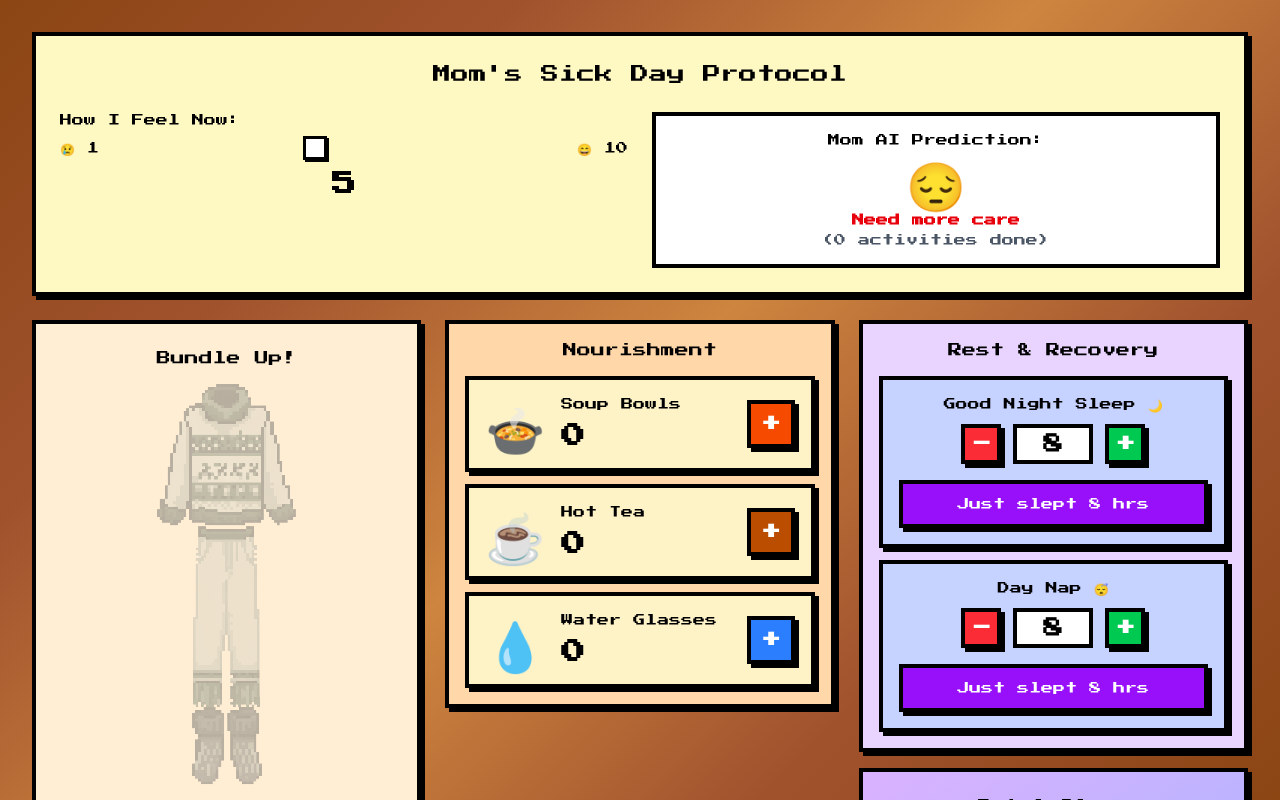
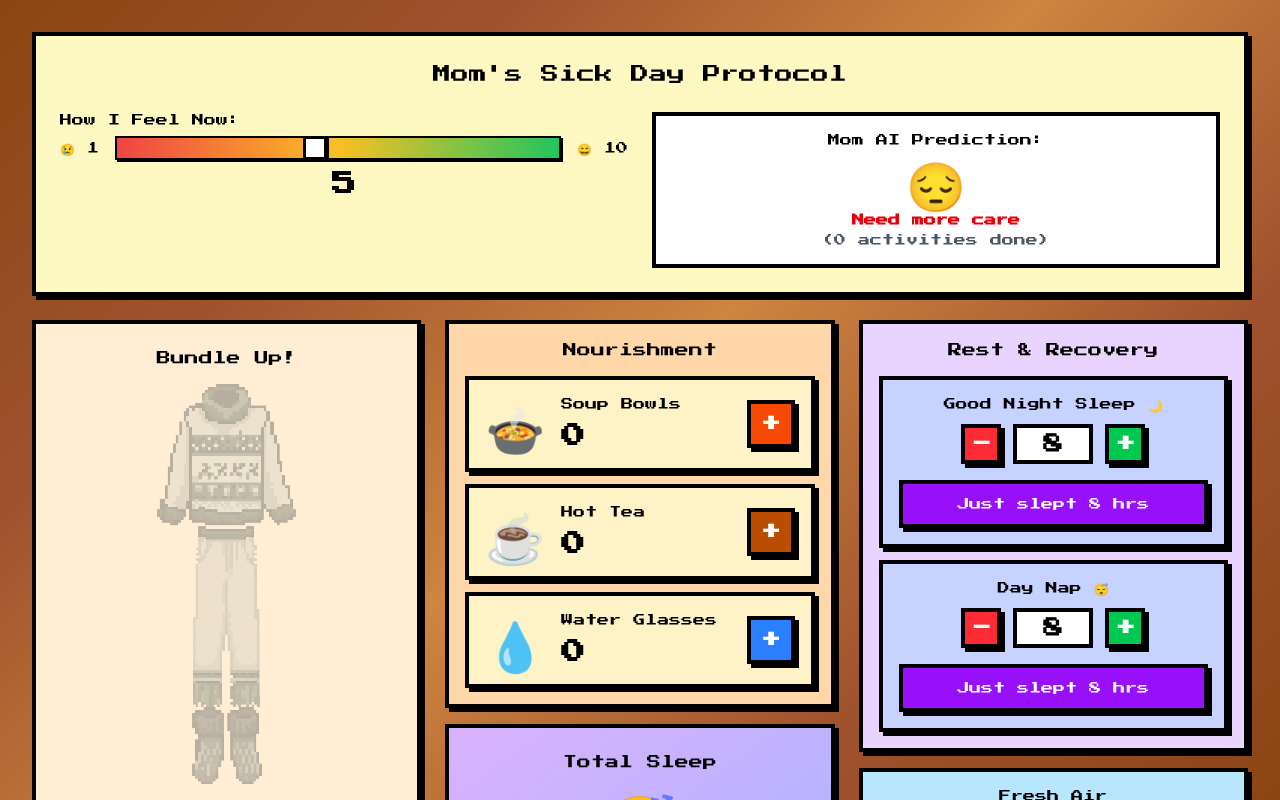
Before and after one commit to Fima2003/mom-protocol, a Next.js app: page / in a window 1280 px wide. Shown: the top 800 px of the page. Built offline with nearby package versions, Linux system fonts and the light colour scheme.

Commit message:
Better UI (vibe-kanban e647f1f9)
a) make slider pixel-styled

b) when I am hover over buttons, make sure the cursor is pointer

```diff
--- a/app/globals.css
+++ b/app/globals.css
@@ -83,7 +83,9 @@ input[type="range"] {
   -webkit-appearance: none;
   appearance: none;
   height: 24px;
-  background: transparent;
+  background: linear-gradient(to right, #ef4444 0%, #fbbf24 50%, #22c55e 100%);
+  border: 2px solid #000;
+  box-shadow: 2px 2px 0px #000;
 }
 
 input[type="range"]::-webkit-slider-track {
--- a/app/page.tsx
+++ b/app/page.tsx
@@ -69,6 +69,8 @@ export default function Home() {
                 />
               </div>
             </div>
+
+            <TotalSleep />
           </div>
 
           {/* Rest & Recovery Zone */}
@@ -87,8 +89,6 @@ export default function Home() {
               </div>
             </div>
 
-            <TotalSleep />
-
             <VentilationTracker />
           </div>
         </div>
```
